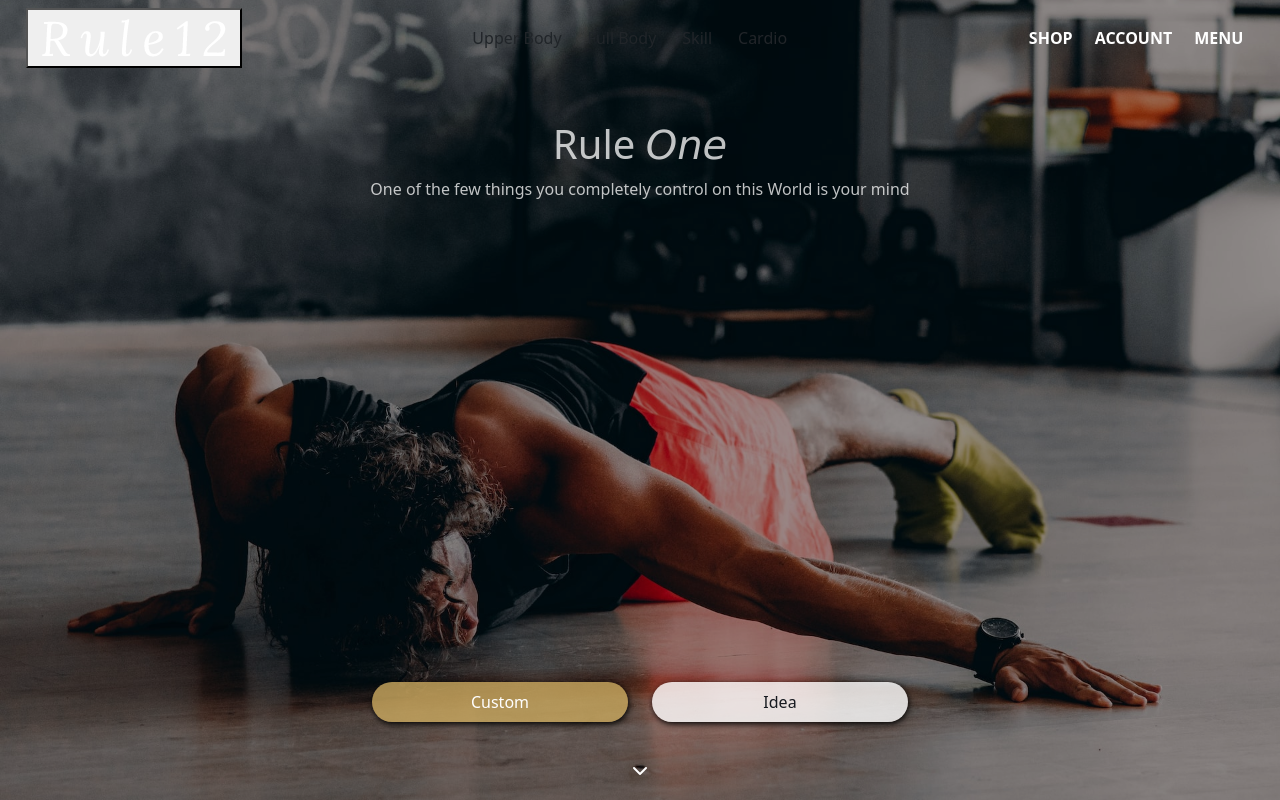
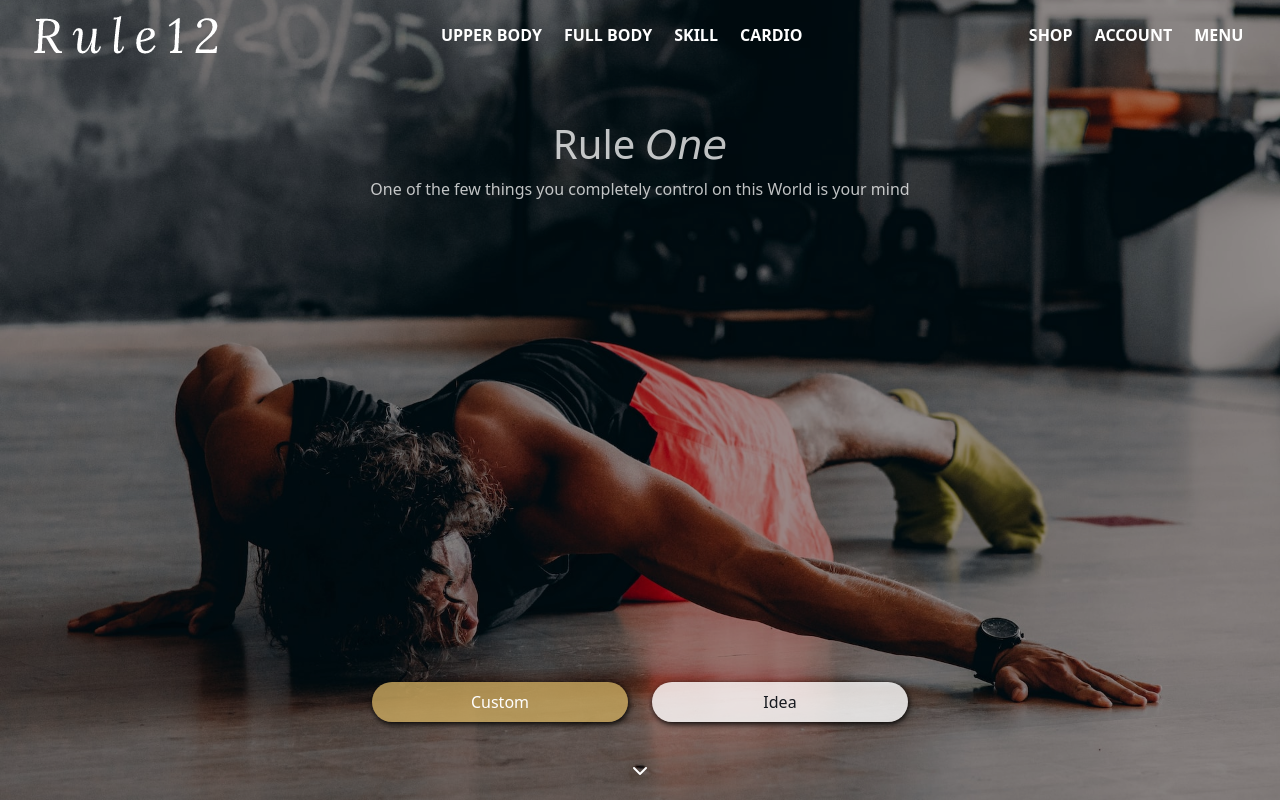
Before and after one commit to quannm97/interview-prj, a React (Create React App) app: page /home in a window 1280 px wide. Shown: the top 800 px of the page. Built offline with nearby package versions, Linux system fonts and the light colour scheme; grey boxes are pictures that could not be loaded.

Commit message:
modified:   src/components/Header/Header.jsx 	modified:   src/components/Header/Header./module.scss

```diff
--- a/src/components/Header/Header.jsx
+++ b/src/components/Header/Header.jsx
@@ -20,9 +20,9 @@ const Header = () => {
 
 
     <div className={styles.wraper}>
-      <button href="#">
+      <a href={ROUTES.HOME}>
         <img src="/LogoMakr2.png" alt="" />
-      </button>
+      </a>
       <div className={styles.menu} >
         {trains && trains.map((train,index)=>(
           <button key={index} className="btn" href="#">{train}</button>
--- a/src/components/Header/Header.module.scss
+++ b/src/components/Header/Header.module.scss
@@ -12,7 +12,7 @@
   .menu {
     display: flex;
     align-items: center;
-    a {
+    a,button {
       font-weight: 600;
       text-transform: uppercase;
       padding: 0 10px;
@@ -21,7 +21,7 @@
       color: white;
 
     }
-    a:hover{
+    a,button:hover{
       color: #cba95f;
     }
     @media (max-width: 768px) {
@@ -63,7 +63,7 @@
       li{
         display: flex;
         align-items: center;
-        a{
+        a,button{
           padding: 5px 8px;
           margin-bottom: 6px;
           text-decoration: none;
@@ -71,7 +71,7 @@
           font-size: 18px;
           font-weight: 600;
         }
-        a:hover{
+        a,button:hover{
           border: none;
           opacity: 0.8;
         }
```
